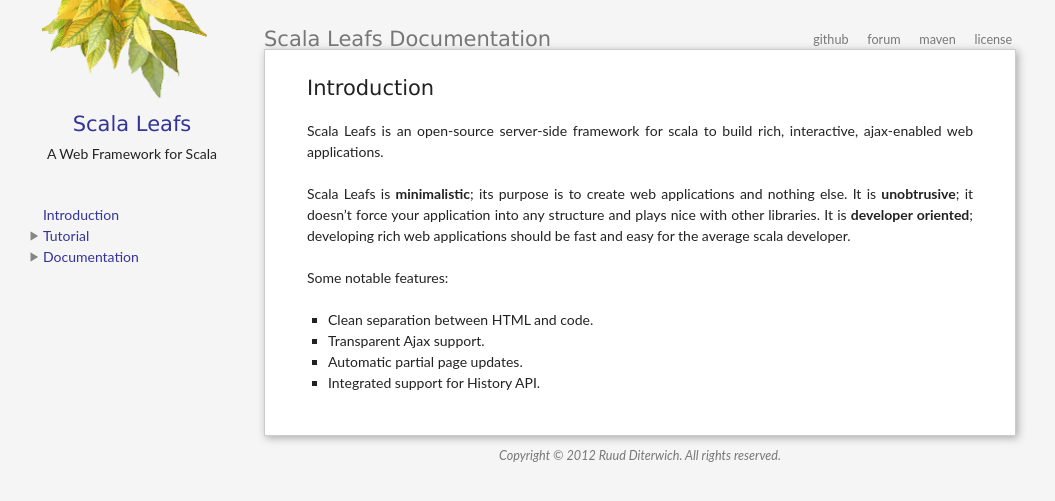
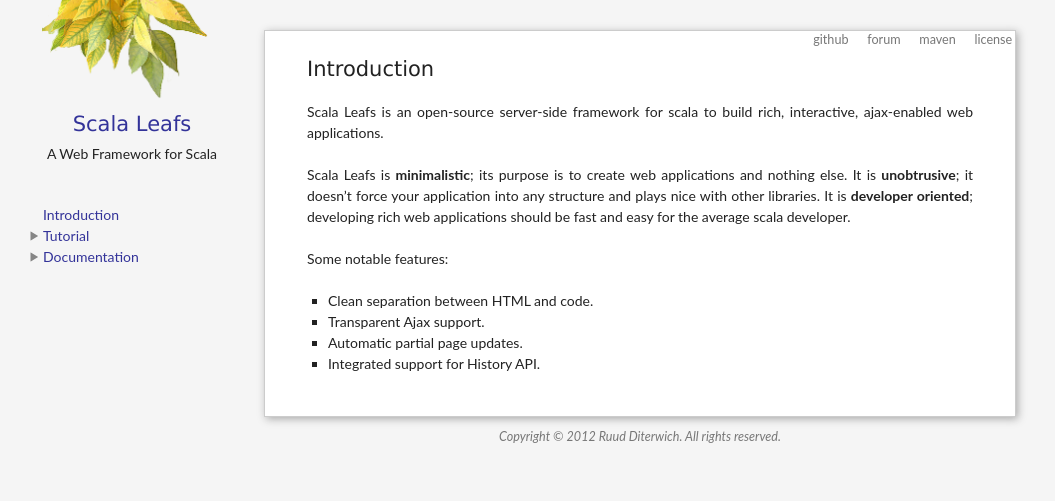
Before and after one commit to scalastuff/scalaleafs, a Jekyll site: the page built from index.md, in a window 1280 px wide. Shown: the top 501 px of the page, without its empty margins (0-1055 px from the left). Built offline with Jekyll 4.4.1, drawn with Linux system fonts in a browser that asks for light colours.

Commit message:
Updated _layouts/default.html

```diff
--- a/_layouts/default.html
+++ b/_layouts/default.html
@@ -60,10 +60,6 @@
                 <td style="vertical-align: top">
 
                   <div id="header">
-    <h1>
-    	<a href="/" title="ScalaLeafs">Scala Leafs Documentation</a>
-
-    </h1>
     <ul class="nav">
       <li><a class="home" target="github" href="https://github.com/scalastuff/scalaleafs">github</a></li>
     	<li><a target="forum" href="https://groups.google.com/forum/#!forum/scalaleafs">forum</a></li>
```
